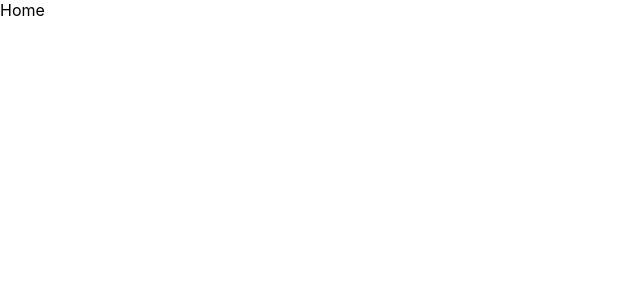
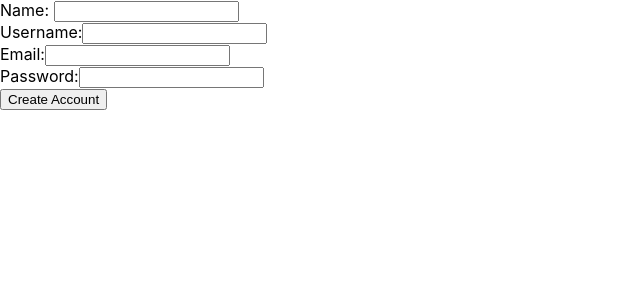
Before and after one commit to linx05/chatbox-web, a React (Create React App) app: page /sign-up in a window 1280 px wide. Shown: the top 300 px of the page, without its empty margins (0-640 px from the left). Built offline with nearby package versions, Linux system fonts and the light colour scheme.

Commit message:
Signup example

```diff
--- a/src/App.js
+++ b/src/App.js
@@ -2,6 +2,7 @@ import React from 'react';
 import { Provider } from 'react-redux';
 import { BrowserRouter as Router, Route, Switch } from 'react-router-dom';
 import store from './redux/createStore';
+import { Signup } from './components/pages/Signup/Signup';
 import './App.css';
 
 function App() {
@@ -10,6 +11,7 @@ function App() {
       <div className="App">
         <Router>
           <Switch>
+            <Route path="/sign-up" component={Signup} />
             <Route path="/" component={() => "Home"} />
           </Switch>
         </Router>
--- /dev/null
+++ b/src/components/pages/Signup/Signup.js
@@ -0,0 +1,63 @@
+import React, { Component } from 'react';
+import { Redirect } from 'react-router-dom';
+import API from '../../../services/API';
+
+export class Signup extends Component {
+  state = {};
+
+  submitUser = (e) => {
+    e.preventDefault();
+
+    API.makeRequest({
+      data: this.state,
+      method: 'POST',
+      url: 'users',
+    })
+    .then(data => {
+      console.log(data);
+      alert('Created user!');
+      this.setState({
+        redirectToLogin: true,
+      });
+    })
+    .catch(err => {
+      console.log(err);
+      alert('Could not create user');
+    })
+  }
+
+  onChangeName = (e) => this.setState({ name: e.target.value });
+
+  onChangeUsername = (e) => this.setState({ username: e.target.value });
+
+  onChangeEmail = (e) => this.setState({ email: e.target.value });
+
+  onChangePassword = (e) => this.setState({ password: e.target.value });
+
+  render() {
+    if (this.state.redirectToLogin) {
+      return <Redirect to="/login" />
+    }
+
+    return (<div>
+      <div>
+        Name: <input type="text" onChange={this.onChangeName} value={this.state.name} />
+      </div>
+      <div>
+        Username:
+        <input type="text" onChange={this.onChangeUsername} value={this.state.username} />
+      </div>
+      <div>
+        Email:
+        <input type="email" onChange={this.onChangeEmail} value={this.state.email} />
+      </div>
+      <div>
+        Password:
+        <input type="password" onChange={this.onChangePassword} value={this.state.password} />
+      </div>
+      <div>
+        <button onClick={this.submitUser}>Create Account</button>
+      </div>
+    </div>);
+  }
+}
--- a/src/services/API.js
+++ b/src/services/API.js
@@ -13,3 +13,5 @@ export class API {
     }).then(data => data.data);
   }
 }
+
+export default new API('https://0924b73d.ngrok.io/api');
```
